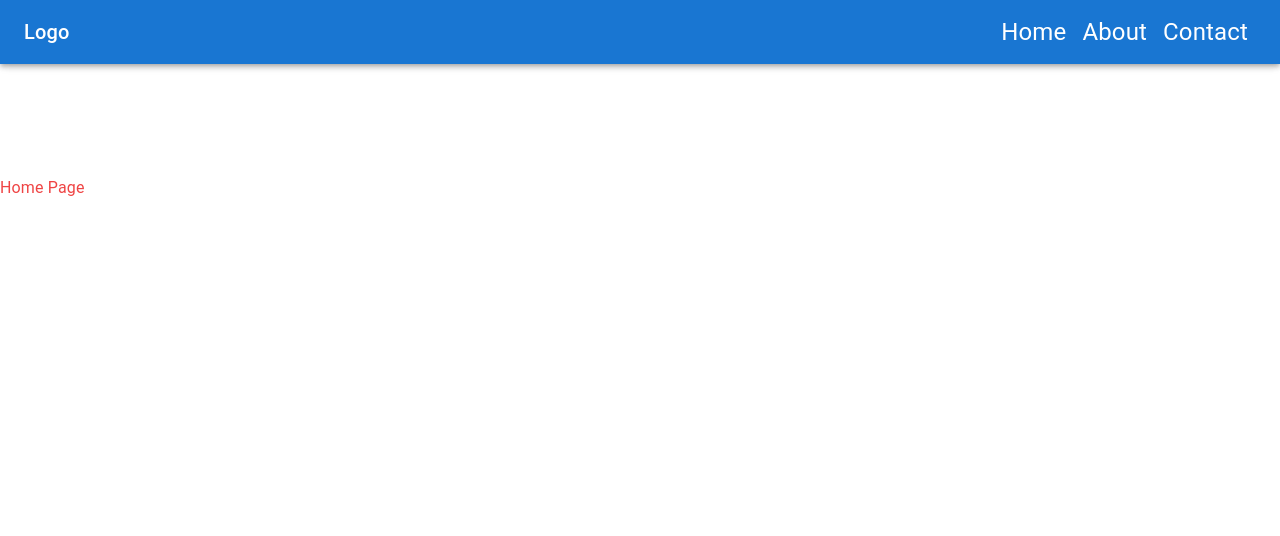
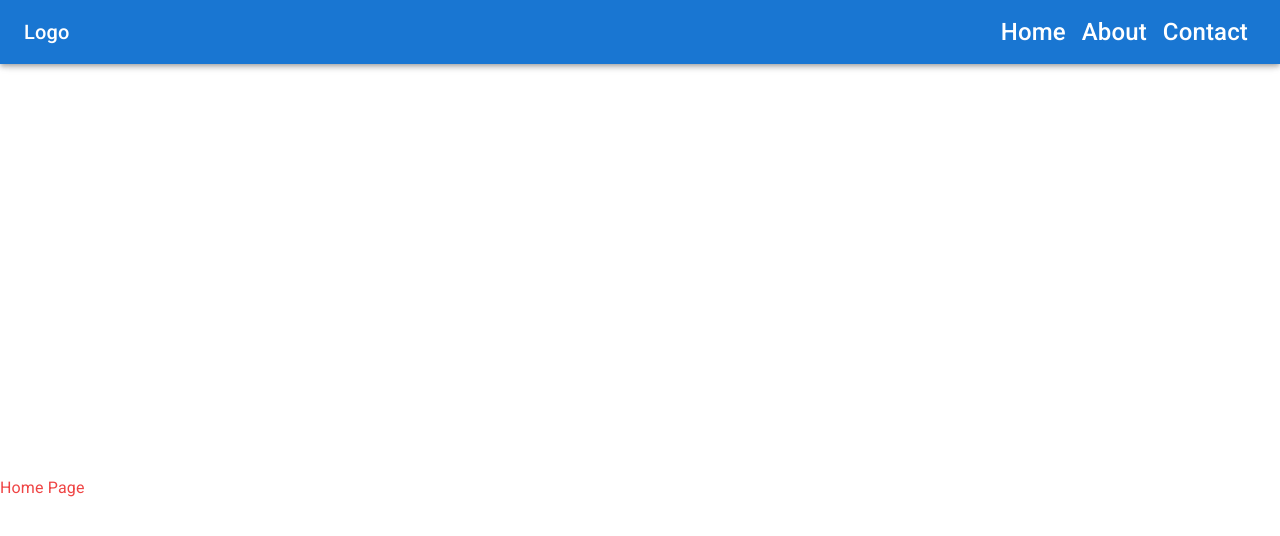
Before and after one commit to MarkusTech/ProductManagementSuite, a React (Vite) app in the folder client/: page / in a window 1280 px wide. Shown: the top 536 px of the page. Built offline with nearby package versions, Linux system fonts and the light colour scheme.

Commit message:
change font style

```diff
--- a/client/index.html
+++ b/client/index.html
@@ -3,6 +3,7 @@
   <head>
     <meta charset="UTF-8" />
     <link rel="icon" type="image/svg+xml" href="/vite.svg" />
+    <link rel="stylesheet" href="https://fonts.googleapis.com/css2?family=Roboto:wght@400;500;700&display=swap">
     <meta name="viewport" content="width=device-width, initial-scale=1.0" />
     <title>Product Management Suite</title>
   </head>
--- a/client/src/index.css
+++ b/client/src/index.css
@@ -2,16 +2,71 @@
 @import "tailwindcss/components";
 @import "tailwindcss/utilities";
 
-/* Your custom styles here */
-/* :root {
-  font-family: Inter, system-ui, Avenir, Helvetica, Arial, sans-serif;
+:root {
+  font-family: "Roboto", system-ui, Avenir, Helvetica, Arial, sans-serif;
   line-height: 1.5;
   font-weight: 400;
+
   color-scheme: light dark;
   color: rgba(255, 255, 255, 0.87);
   background-color: #242424;
+
   font-synthesis: none;
   text-rendering: optimizeLegibility;
   -webkit-font-smoothing: antialiased;
   -moz-osx-font-smoothing: grayscale;
-} */
+}
+
+a {
+  font-weight: 500;
+  color: #646cff;
+  text-decoration: inherit;
+}
+a:hover {
+  color: #535bf2;
+}
+
+body {
+  margin: 0;
+  display: flex;
+  place-items: center;
+  min-width: 320px;
+  min-height: 100vh;
+}
+
+h1 {
+  font-size: 3.2em;
+  line-height: 1.1;
+}
+
+button {
+  border-radius: 8px;
+  border: 1px solid transparent;
+  padding: 0.6em 1.2em;
+  font-size: 1em;
+  font-weight: 500;
+  font-family: inherit;
+  background-color: #1a1a1a;
+  cursor: pointer;
+  transition: border-color 0.25s;
+}
+button:hover {
+  border-color: #646cff;
+}
+button:focus,
+button:focus-visible {
+  outline: 4px auto -webkit-focus-ring-color;
+}
+
+@media (prefers-color-scheme: light) {
+  :root {
+    color: #213547;
+    background-color: #ffffff;
+  }
+  a:hover {
+    color: #747bff;
+  }
+  button {
+    background-color: #f9f9f9;
+  }
+}
```
